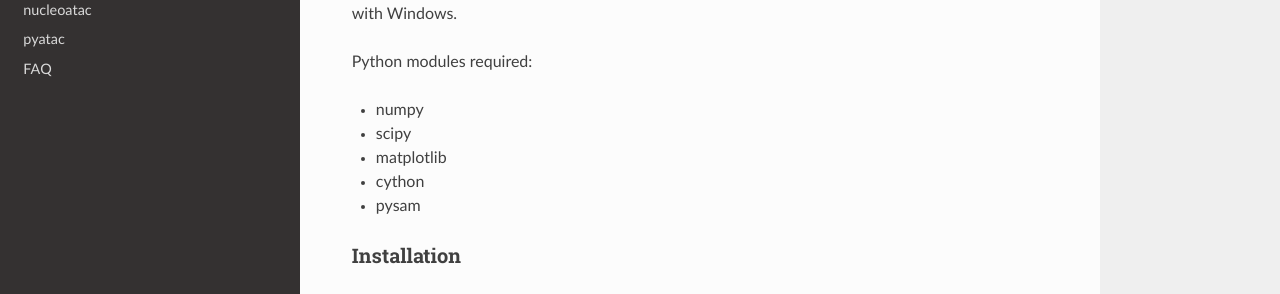
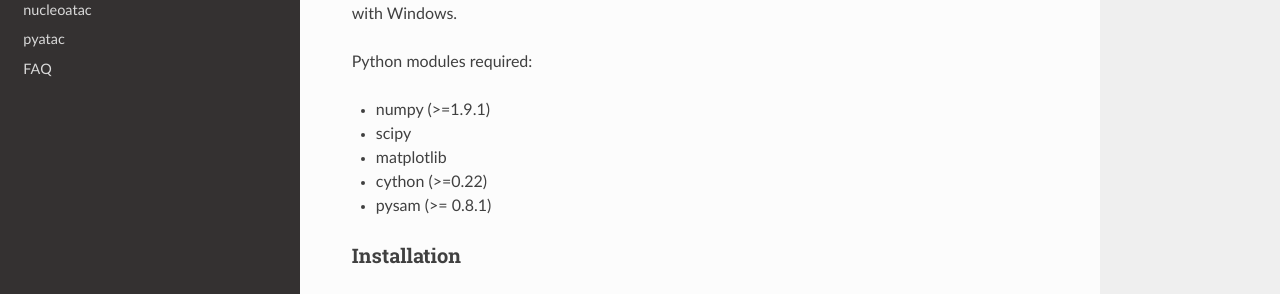
Before and after one commit to GreenleafLab/NucleoATAC, an MkDocs documentation site: the page built from docs/installation.md, in a window 1280 px wide and 1296 px high. Shown: the part 171-465 px from the top of the window. Built offline with MkDocs 1.6.1, drawn with Linux system fonts in a browser that asks for light colours; nearby versions of some CDN libraries; old or Windows-style settings are respelled for this version of MkDocs.

Commit message:
updated requirement for numpy to include requiring recent version; early versions cause bug in call_peaks function

```diff
--- a/docs/installation.md
+++ b/docs/installation.md
@@ -4,11 +4,11 @@ Not designed for compatability with Windows.
 
 Python modules required:
 
-* numpy
+* numpy (>=1.9.1)
 * scipy
 * matplotlib
-* cython
-* pysam
+* cython (>=0.22)
+* pysam (>= 0.8.1)
 
 
 ###Installation
--- a/setup.py
+++ b/setup.py
@@ -21,7 +21,7 @@ setup(name='NucleoATAC',
     author_email='aschep@stanford.edu',
     license='MIT',
     packages=['pyatac','pyatac.pwm','nucleoatac','nucleoatac.vplot'],
-    install_requires=['cython >= 0.22','numpy', 'scipy','pysam >= 0.8.1','matplotlib'],
+    install_requires=['cython >= 0.22','numpy >= 1.9.1', 'scipy','pysam >= 0.8.1','matplotlib'],
     scripts=['bin/pyatac','bin/nucleoatac'],
     include_package_data=True,
     zip_safe=False,
```
